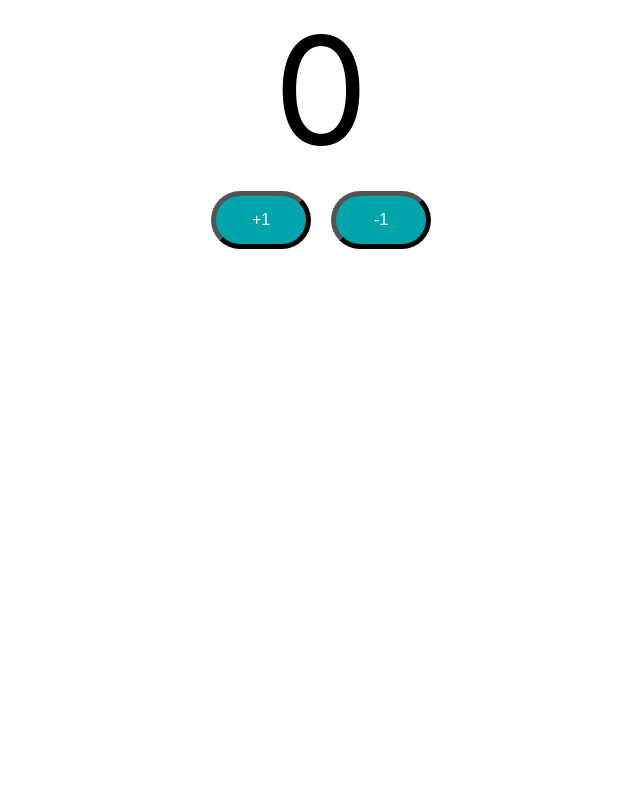
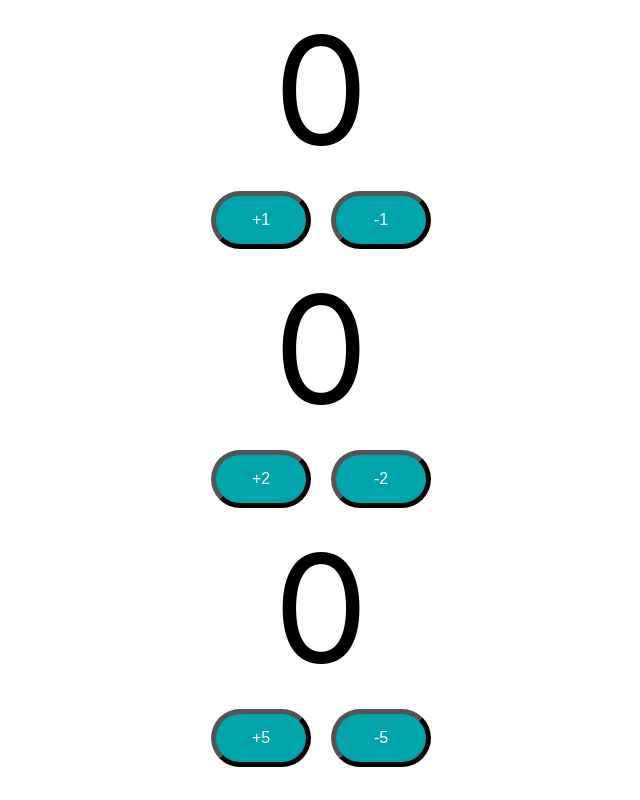
Before and after one commit to JSE955/fullstack-todo, a React (Create React App) app: page / in a window 1280 px wide. Shown: the whole page, without its empty margins (319-959 px from the left). Built offline with nearby package versions, Linux system fonts and the light colour scheme.

Commit message:
Implemented additional buttons with props

```diff
--- a/src/App.js
+++ b/src/App.js
@@ -4,9 +4,20 @@ import Counter from './components/counter/Counter'
 function App() {
   return (
     <div className="App">
-      <Counter/>
+      <Counter by={1}/>
+      <Counter by={2}/>
+      <Counter by={5}/>
     </div>
   );
 }
 
+// function PlayingWithProps({property1, property2}) {
+//   console.log(property1)
+//   console.log(property2)
+
+//   return (
+//     <div>Props</div>
+//   )
+// }
+
 export default App;
--- a/src/components/counter/Counter.jsx
+++ b/src/components/counter/Counter.jsx
@@ -1,16 +1,19 @@
 import { useState } from 'react'
+import {PropTypes} from 'prop-types'
 import './Counter.css'
 
-export default function Counter() {
+export default function Counter({by}) {
 
     const [count, setCount] = useState(0);
 
+    console.log(by)
+
     function incrementCounterFunction() {
-        setCount(count + 1)
+        setCount(count + by)
     }
 
     function decrementCounterFunction() {
-        setCount(count - 1)
+        setCount(count - by)
     }
 
     return (
@@ -19,12 +22,20 @@ export default function Counter() {
             <div>
                 <button className="counterButton"
                         onClick={incrementCounterFunction}
-                        >+1</button>
+                        >+{by}</button>
                 <button className="counterButton"
                         onClick={decrementCounterFunction}
-                        >-1</button>
+                        >-{by}</button>
             </div>
         </div>
 
     )
 }
+
+Counter.propTypes = {
+    by: PropTypes.number
+}
+
+Counter.defaultProps = {
+    by: 1
+}
```
